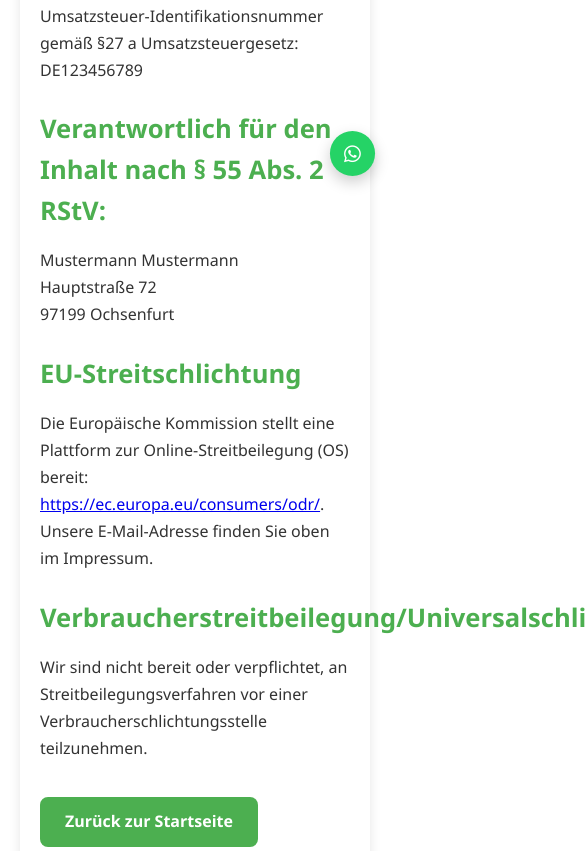
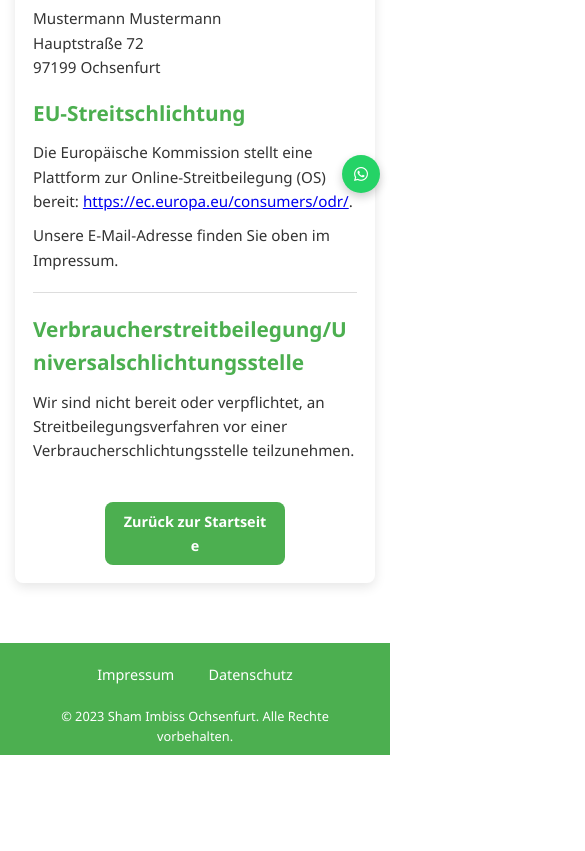
Before and after one commit to AhmedSami-72/Sham-Imbiss., a plain HTML site: page impressum.html in a window 390 px wide. Shown: the part 593-1444 px from the top of the page, 585 px wide, since content can reach past the window. After the commit the page ends 1348 px from the top, so only its background shows below. Drawn offline with Linux system fonts and the light colour scheme.

Commit message:
Add files via upload

```diff
--- a/impressum.html
+++ b/impressum.html
@@ -1,5 +1,5 @@
 <!DOCTYPE html>
-<html lang="en">
+<html lang="de">
 <head>
   <meta charset="UTF-8" />
   <meta name="viewport" content="width=device-width, initial-scale=1" />
@@ -35,13 +35,17 @@
 
         <h2>EU-Streitschlichtung</h2>
         <p>Die Europäische Kommission stellt eine Plattform zur Online-Streitbeilegung (OS) bereit:
-        <a href="https://ec.europa.eu/consumers/odr/" target="_blank">https://ec.europa.eu/consumers/odr/</a>.<br>
-        Unsere E-Mail-Adresse finden Sie oben im Impressum.</p>
+        <a href="https://ec.europa.eu/consumers/odr/" target="_blank">https://ec.europa.eu/consumers/odr/</a>.</p>
+        <p>Unsere E-Mail-Adresse finden Sie oben im Impressum.</p>
+
+        <hr>
 
         <h2>Verbraucherstreitbeilegung/Universalschlichtungsstelle</h2>
         <p>Wir sind nicht bereit oder verpflichtet, an Streitbeilegungsverfahren vor einer Verbraucherschlichtungsstelle teilzunehmen.</p>
 
-        <a href="index.html" class="back-home">Zurück zur Startseite</a>
+        <div style="text-align: center; margin-top: 20px;">
+          <a href="index.html" class="back-home">Zurück zur Startseite</a>
+        </div>
       </div>
     </div>
   </section>
@@ -90,6 +94,13 @@
         behavior: 'smooth'
       });
     });
+
+    // منع التمرير الأفقي بالعجلة
+    document.addEventListener('wheel', function(e) {
+      if (e.deltaX !== 0) {
+        e.preventDefault();
+      }
+    }, { passive: false });
   </script>
 </body>
 </html>
--- a/script.css
+++ b/script.css
@@ -17,12 +17,14 @@
   box-sizing: border-box;
 }
 
-body {
+html, body {
   font-family: 'Segoe UI', Tahoma, Geneva, Verdana, sans-serif;
   line-height: 1.6;
   color: var(--text);
   background-color: var(--primary-lighter);
-  overflow-x: hidden;
+  overflow-x: hidden; /* منع التمرير الأفقي */
+  width: 100%;
+  max-width: 100vw; /* التأكد من أن العرض لا يتجاوز عرض viewport */
 }
 
 .container {
@@ -34,17 +36,21 @@ body {
 
 /* Content Sections */
 .content-section {
-  padding: 80px 0 60px;
-  min-height: 60vh;
+  padding: 60px 0;
+  min-height: 100vh;
+  display: flex;
+  flex-direction: column;
+  justify-content: center;
 }
 
 .content-title {
   text-align: center;
-  margin-bottom: 40px;
+  margin-bottom: 30px;
   color: var(--primary);
   position: relative;
   padding-bottom: 15px;
-  font-size: 2.2rem;
+  font-size: 2rem;
+  width: 100%;
 }
 
 .content-title:after {
@@ -61,46 +67,70 @@ body {
 .content-container {
   background-color: var(--white);
   border-radius: var(--radius);
-  padding: 40px;
+  padding: 30px;
   box-shadow: var(--shadow);
-  margin-bottom: 40px;
+  margin-bottom: 30px;
+  width: 100%;
+  max-width: 100%; /* منع تجاوز العرض */
+  overflow-wrap: break-word; /* كسر الكلمات الطويلة */
+  word-wrap: break-word; /* دعم المتصفحات القديمة */
 }
 
 .content-container h2 {
   color: var(--primary);
-  margin: 25px 0 15px;
-  font-size: 1.6rem;
+  margin: 20px 0 12px;
+  font-size: 1.5rem;
+  overflow-wrap: break-word;
 }
 
 .content-container h3 {
   color: var(--primary);
-  margin: 20px 0 12px;
-  font-size: 1.3rem;
+  margin: 18px 0 10px;
+  font-size: 1.2rem;
+  overflow-wrap: break-word;
 }
 
 .content-container p {
-  margin-bottom: 15px;
-  line-height: 1.7;
+  margin-bottom: 12px;
+  line-height: 1.6;
+  overflow-wrap: break-word;
 }
 
 .content-container ul, .content-container ol {
-  margin: 15px 0 15px 20px;
+  margin: 12px 0 12px 20px;
+  overflow-wrap: break-word;
 }
 
 .content-container li {
-  margin-bottom: 8px;
+  margin-bottom: 6px;
+  overflow-wrap: break-word;
+}
+
+.content-container a {
+  overflow-wrap: break-word;
+  word-break: break-all; /* لكسر الروابط الطويلة */
+}
+
+.content-container hr {
+  border: 0;
+  height: 1px;
+  background: #ddd;
+  margin: 20px 0;
 }
 
 .back-home {
   display: inline-block;
   margin-top: 20px;
-  padding: 12px 25px;
+  padding: 10px 20px;
   background-color: var(--primary);
   color: white;
   text-decoration: none;
   border-radius: var(--radius);
   font-weight: bold;
   transition: var(--transition);
+  text-align: center;
+  width: 100%;
+  max-width: 200px;
 }
 
 .back-home:hover {
@@ -112,25 +142,32 @@ body {
 .site-footer {
   background-color: var(--primary);
   color: var(--white);
-  padding: 30px 0 15px;
+  padding: 20px 0 10px;
+  width: 100%;
+  max-width: 100vw; /* منع تجاوز الفوتر للعرض */
 }
 
 .footer-content {
   text-align: center;
+  width: 100%;
+  max-width: 1200px;
+  margin: 0 auto;
+  padding: 0 20px;
 }
 
 .footer-links {
-  margin-bottom: 20px;
+  margin-bottom: 15px;
 }
 
 .footer-links a {
   color: var(--white);
   text-decoration: none;
   margin: 0 10px;
-  padding: 8px 15px;
+  padding: 6px 12px;
   border-radius: var(--radius);
   transition: var(--transition);
   display: inline-block;
+  overflow-wrap: break-word;
 }
 
 .footer-links a:hover {
@@ -139,54 +176,53 @@ body {
 }
 
 .copyright {
-  font-size: 0.9rem;
+  font-size: 0.85rem;
+  overflow-wrap: break-word;
 }
 
 /* Floating buttons - WhatsApp and arrow same size */
 .floating-buttons {
   position: fixed;
-  right: 20px;
-  bottom: 20px;
+  right: 15px;
+  bottom: 15px;
   z-index: 999;
   display: flex;
   flex-direction: column;
-  gap: 15px;
+  gap: 12px;
 }
 
 .whatsapp-float {
   display: flex;
   align-items: center;
   justify-content: center;
-  width: 50px;
-  height: 50px;
+  width: 45px;
+  height: 45px;
   border-radius: 50%;
   background-color: #25D366;
   color: white;
   text-decoration: none;
-  box-shadow: 0 6px 15px rgba(0,0,0,0.2);
+  box-shadow: 0 4px 10px rgba(0,0,0,0.2);
   transition: var(--transition);
-  font-size: 1.5rem;
-  animation: pulse 2s infinite;
+  font-size: 1.3rem;
 }
 
 .whatsapp-float:hover {
-  transform: translateY(-5px) scale(1.1);
-  box-shadow: 0 10px 25px rgba(0,0,0,0.3);
+  transform: translateY(-3px) scale(1.05);
+  box-shadow: 0 6px 15px rgba(0,0,0,0.3);
   background-color: #128C7E;
-  animation: none;
 }
 
 .back-to-top {
   display: flex;
   align-items: center;
   justify-content: center;
-  width: 50px;
-  height: 50px;
+  width: 45px;
+  height: 45px;
   border-radius: 50%;
   background-color: var(--primary);
   color: white;
   text-decoration: none;
-  box-shadow: 0 6px 15px rgba(0,0,0,0.2);
+  box-shadow: 0 4px 10px rgba(0,0,0,0.2);
   transition: var(--transition);
   opacity: 0;
   pointer-events: none;
@@ -198,27 +234,14 @@ body {
 }
 
 .back-to-top:hover {
-  transform: translateY(-5px);
-  box-shadow: 0 10px 25px rgba(0,0,0,0.3);
+  transform: translateY(-3px);
+  box-shadow: 0 6px 15px rgba(0,0,0,0.3);
   background-color: var(--white);
   color: var(--primary);
 }
 
-/* Animations */
-@keyframes pulse {
-  0% { transform: scale(1); }
-  50% { transform: scale(1.05); }
-  100% { transform: scale(1); }
-}
-
 /* Responsive */
 @media (max-width: 992px) {
-  .content-title {
-    font-size: 2rem;
-  }
-}
-
-@media (max-width: 768px) {
   .content-title {
     font-size: 1.8rem;
   }
@@ -226,29 +249,135 @@ body {
   .content-container {
     padding: 25px;
   }
+}
+
+@media (max-width: 768px) {
+  .content-title {
+    font-size: 1.6rem;
+    margin-bottom: 25px;
+  }
+
+  .content-container {
+    padding: 20px;
+    margin-bottom: 25px;
+  }
+
+  .content-container h2 {
+    font-size: 1.4rem;
+  }
+
+  .content-container h3 {
+    font-size: 1.1rem;
+  }
 
   .floating-buttons {
-    right: 15px;
-    bottom: 15px;
+    right: 12px;
+    bottom: 12px;
+    gap: 10px;
   }
 
   .whatsapp-float, .back-to-top {
-    width: 45px;
-    height: 45px;
-    font-size: 1.2rem;
+    width: 40px;
+    height: 40px;
+    font-size: 1.1rem;
   }
 }
 
 @media (max-width: 480px) {
-  .content-title {
-    font-size: 1.6rem;
+  .container {
+    padding: 0 15px;
   }
 
   .content-section {
-    padding: 60px 0 40px;
+    padding: 40px 0;
+  }
+
+  .content-title {
+    font-size: 1.5rem;
+    padding-bottom: 10px;
+    margin-bottom: 20px;
+  }
+
+  .content-title:after {
+    width: 60px;
+    height: 2px;
   }
 
   .content-container {
-    padding: 20px;
+    padding: 18px;
+    margin-bottom: 20px;
+  }
+
+  .content-container h2 {
+    font-size: 1.3rem;
+    margin: 18px 0 10px;
+  }
+
+  .content-container h3 {
+    font-size: 1.1rem;
+    margin: 15px 0 8px;
+  }
+
+  .content-container p {
+    font-size: 0.95rem;
+    margin-bottom: 10px;
+  }
+
+  .back-home {
+    padding: 8px 16px;
+    font-size: 0.9rem;
+    max-width: 180px;
+  }
+
+  .site-footer {
+    padding: 15px 0 8px;
+  }
+
+  .footer-links a {
+    margin: 0 5px;
+    padding: 5px 10px;
+    font-size: 0.9rem;
+  }
+
+  .copyright {
+    font-size: 0.8rem;
+  }
+
+  .floating-buttons {
+    right: 10px;
+    bottom: 10px;
+  }
+
+  .whatsapp-float, .back-to-top {
+    width: 38px;
+    height: 38px;
+    font-size: 1rem;
   }
 }
+
+@media (max-width: 360px) {
+  .content-title {
+    font-size: 1.4rem;
+  }
+
+  .content-container {
+    padding: 15px;
+  }
+
+  .content-container h2 {
+    font-size: 1.2rem;
+  }
+
+  .content-container h3 {
+    font-size: 1rem;
+  }
+
+  .content-container p {
+    font-size: 0.9rem;
+  }
+
+  .footer-links a {
+    display: block;
+    margin: 5px 0;
+  }
+}
--- a/styles.css
+++ b/styles.css
@@ -213,10 +213,10 @@
 
     .about-content {
       text-align: center;
-      max-width: 800px;
+      /* max-width: 800px; */
       margin: 0 auto;
-      background-color: var(--white);
-      border-radius: var(--radius);
+      /* background-color: var(--white); */
+      /* border-radius: var(--radius); */
     }
 
     /* Gallery */
```
Also changed, not shown: index.html (+1 -1 lines).
